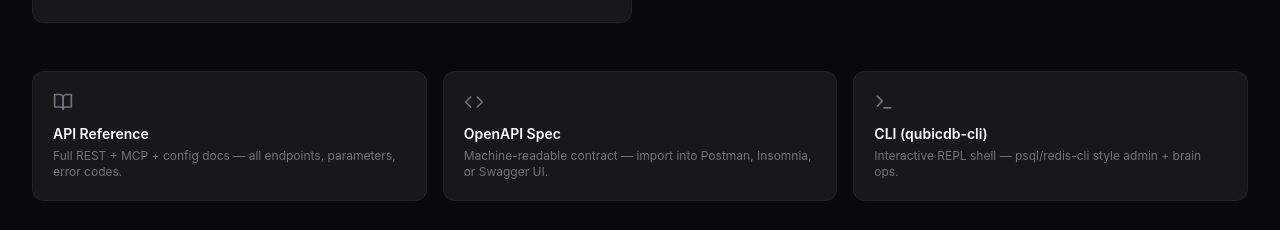
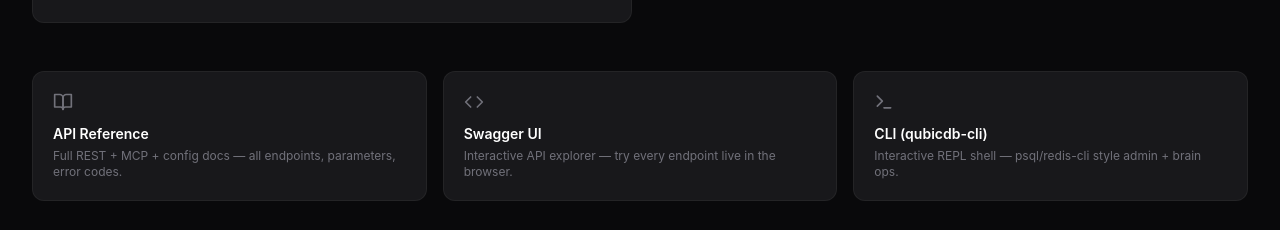
Before and after one commit to qubicDB/qubicdb-web, a Next.js app: page /docs in a window 1280 px wide. Shown: the part 905-1135 px from the top of the page. Built offline with nearby package versions, Linux system fonts and the light colour scheme.

Commit message:
feat: docs page — Swagger UI live link, OpenAPI Spec card

```diff
--- a/src/app/docs/page.tsx
+++ b/src/app/docs/page.tsx
@@ -172,10 +172,10 @@
                 <h3 className="text-sm font-semibold text-white mb-1">API Reference</h3>
                 <p className="text-xs text-zinc-500">Full REST + MCP + config docs — all endpoints, parameters, error codes.</p>
               </a>
-              <a href="https://github.com/qubicDB/qubicdb/blob/main/openapi.yaml" target="_blank" rel="noopener noreferrer" className="group bg-surface-50 border border-zinc-800/80 rounded-xl p-5 hover:border-zinc-700/80 transition-all card-hover">
+              <a href="https://qubicdb.github.io/docs/" target="_blank" rel="noopener noreferrer" className="group bg-surface-50 border border-zinc-800/80 rounded-xl p-5 hover:border-zinc-700/80 transition-all card-hover">
                 <Code className="w-5 h-5 text-zinc-500 mb-3 group-hover:text-brand-400 transition-colors" />
-                <h3 className="text-sm font-semibold text-white mb-1">OpenAPI Spec</h3>
-                <p className="text-xs text-zinc-500">Machine-readable contract — import into Postman, Insomnia, or Swagger UI.</p>
+                <h3 className="text-sm font-semibold text-white mb-1">Swagger UI</h3>
+                <p className="text-xs text-zinc-500">Interactive API explorer — try every endpoint live in the browser.</p>
               </a>
               <a href="https://github.com/qubicDB/qubicdb/tree/main/cmd/qubicdb-cli" target="_blank" rel="noopener noreferrer" className="group bg-surface-50 border border-zinc-800/80 rounded-xl p-5 hover:border-zinc-700/80 transition-all card-hover">
                 <Terminal className="w-5 h-5 text-zinc-500 mb-3 group-hover:text-brand-400 transition-colors" />
```
